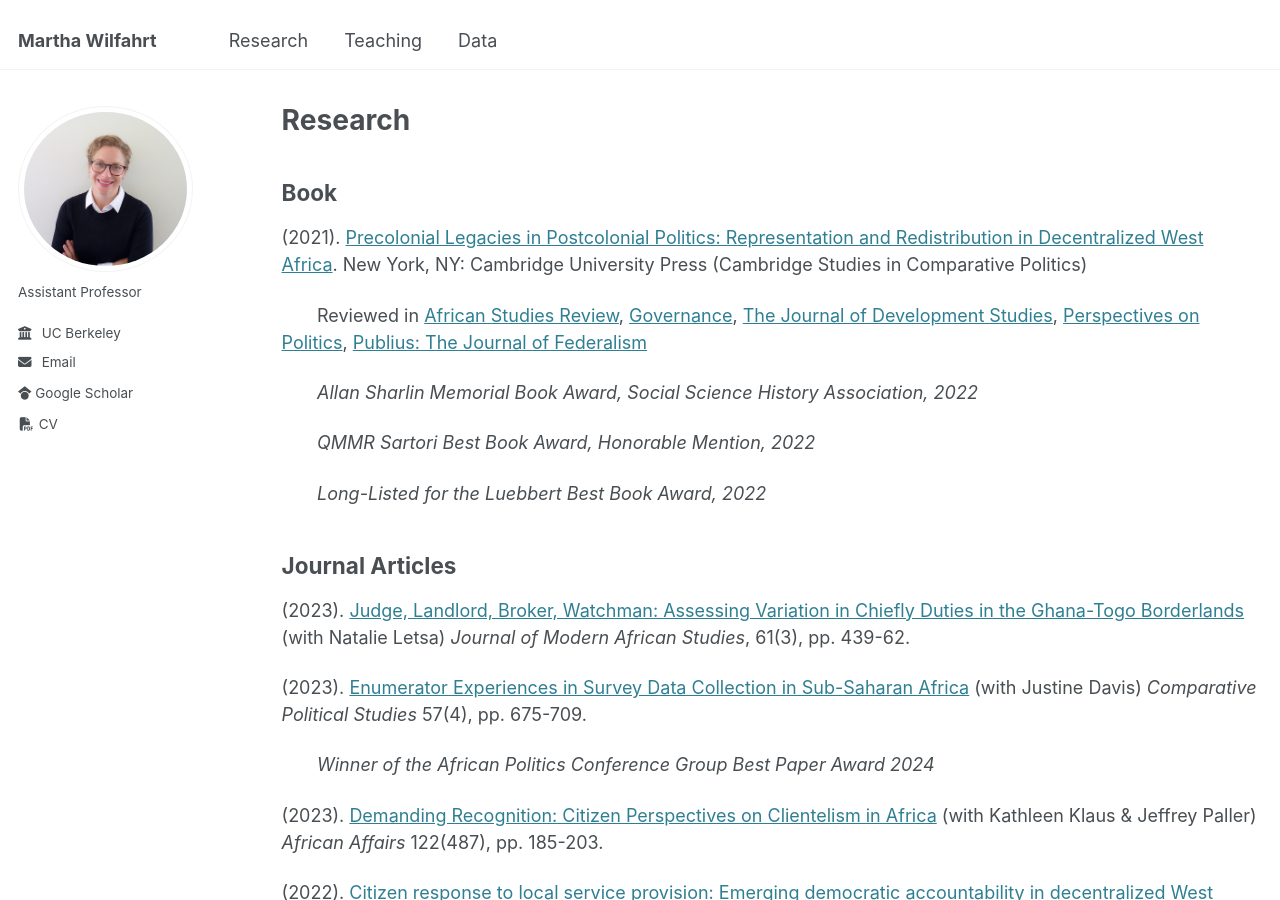
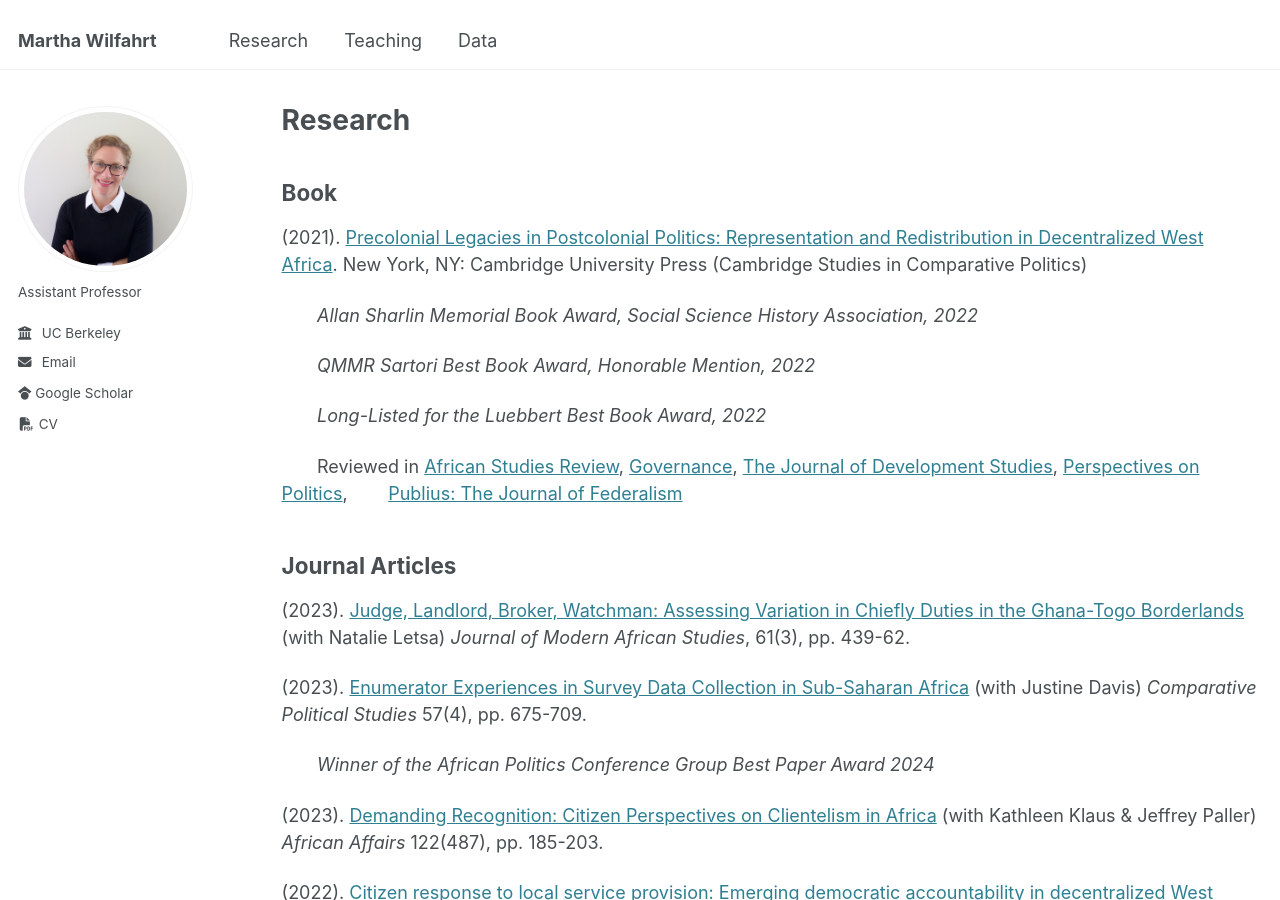
Before and after one commit to martha-wilfahrt/martha-wilfahrt.github.io, a Jekyll site: the page built from _pages/research.md, in a window 1280 px wide and 900 px high. Built offline with Jekyll 4.4.1, drawn with Linux system fonts in a browser that asks for light colours; part of the change alters nothing that is shown.

```diff
--- a/_pages/research.md
+++ b/_pages/research.md
@@ -12,14 +12,14 @@ Book
 
 [Precolonial Legacies in Postcolonial Politics: Representation and Redistribution in Decentralized West Africa]: https://www.cambridge.org/core/books/precolonial-legacies-in-postcolonial-politics/AC53415517557472924C75C1BE2915D0
 
-&nbsp;&nbsp;&nbsp;&nbsp;&nbsp;&nbsp; Reviewed in [African Studies Review](https://muse-jhu-edu.libproxy.berkeley.edu/article/949519), [Governance](https://doi.org/10.1111/gove.12731), [The Journal of Development Studies](https://doi.org/10.1080/00220388.2023.2229140), [Perspectives on Politics](https://doi.org/10.1017/S1537592722001475), [Publius: The Journal of Federalism](https://doi.org/10.1093/publius/pjad042)
-
 &nbsp;&nbsp;&nbsp;&nbsp;&nbsp;&nbsp; _Allan Sharlin Memorial Book Award, Social Science History Association, 2022_
 
 &nbsp;&nbsp;&nbsp;&nbsp;&nbsp;&nbsp; _QMMR Sartori Best Book Award, Honorable Mention, 2022_
 
 &nbsp;&nbsp;&nbsp;&nbsp;&nbsp;&nbsp; _Long-Listed for the Luebbert Best Book Award, 2022_
 
+&nbsp;&nbsp;&nbsp;&nbsp;&nbsp;&nbsp; Reviewed in [African Studies Review](https://muse-jhu-edu.libproxy.berkeley.edu/article/949519), [Governance](https://doi.org/10.1111/gove.12731), [The Journal of Development Studies](https://doi.org/10.1080/00220388.2023.2229140), [Perspectives on Politics](https://doi.org/10.1017/S1537592722001475),
+&nbsp;&nbsp;&nbsp;&nbsp;&nbsp;&nbsp; [Publius: The Journal of Federalism](https://doi.org/10.1093/publius/pjad042)
 
 Journal Articles
 -------
```
